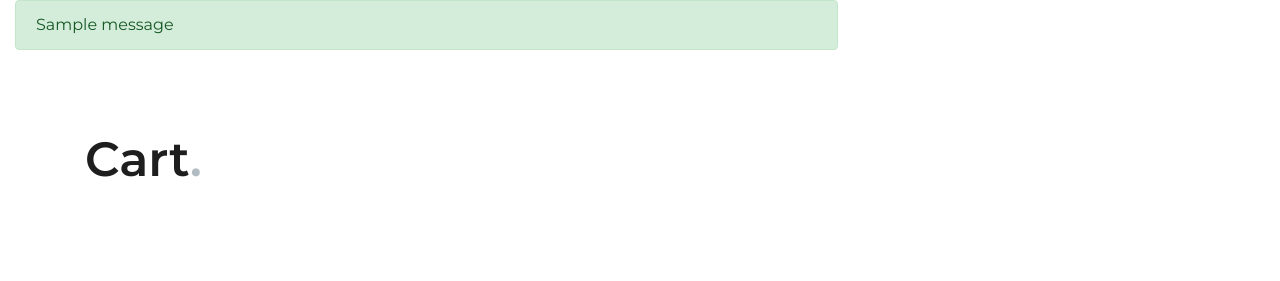
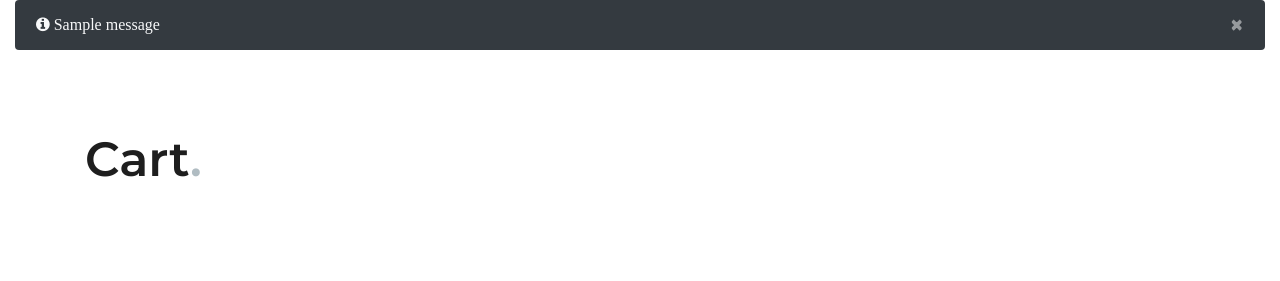
Before and after one commit to caongochoangvan/FashionShopApp, a Flask app: page /cart in a window 1280 px wide. Shown: the part 104-385 px from the top of the page. Run offline with Flask 2, Linux system fonts and the light colour scheme; tables that the repository leaves empty hold one stand-in row (values such as "Sample post"); one stand-in notice (Sample message) is shown; some libraries are stand-ins or nearby versions.

Commit message:
add right notification button

```diff
--- a/fashionshop/templates/layout.html
+++ b/fashionshop/templates/layout.html
@@ -112,13 +112,16 @@
         </div>
     </header>
     <!-- Header End -->
-    <div class="col-md-8">
+    <div class="col-md-12">
         {% with messages = get_flashed_messages(with_categories=true) %}
           {% if messages %}
             {% for category, message in messages %}
-              <div class="alert alert-{{ category }}">
-                {{ message }}
-              </div>
+            <div class="alert btn-outline-light btn-dark alert-dismissible fade show" role="alert">
+                <i class="fa fa-info-circle" aria-hidden="true"> {{ message }}</i>
+                <button type="button" class="close" data-dismiss="alert" aria-label="Close">
+                  <span aria-hidden="true">&times;</span>
+                </button>
+            </div>
             {% endfor %}
           {% endif %}
         {% endwith %}
```
